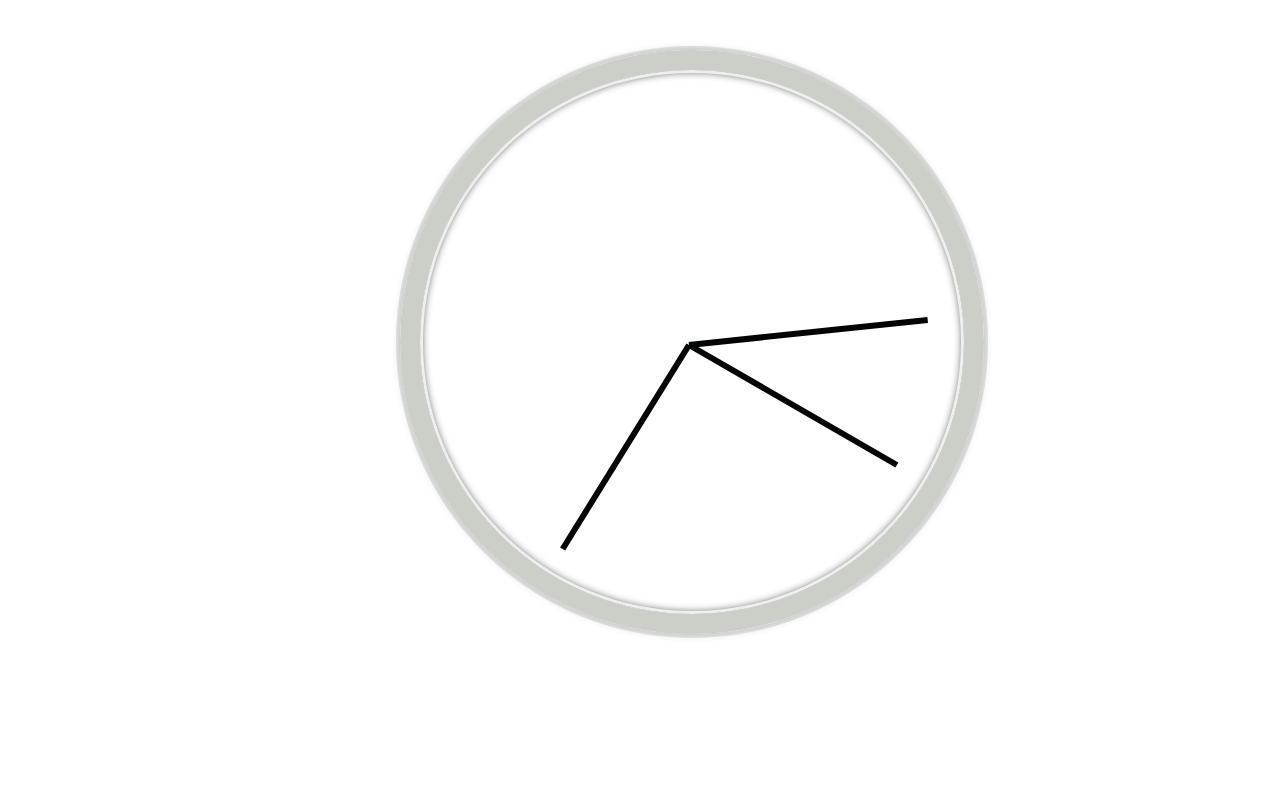
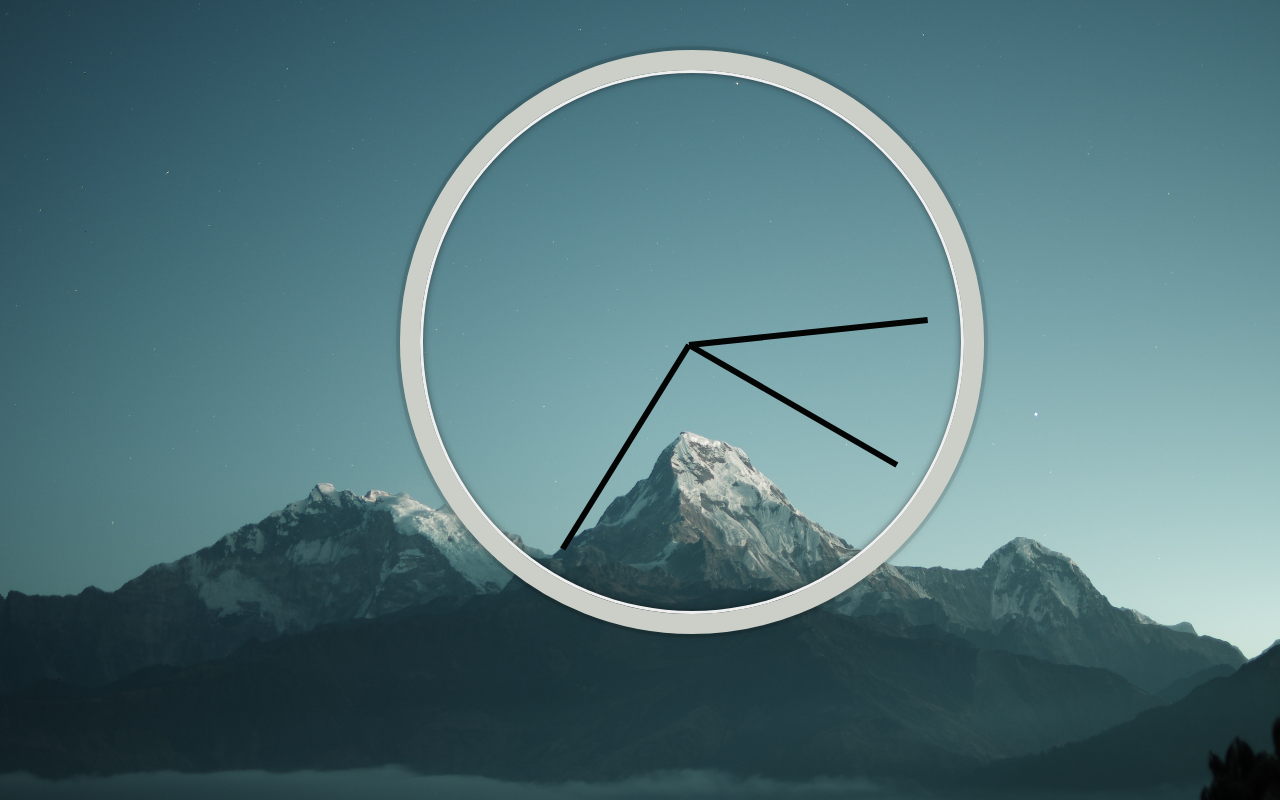
Before and after one commit to imJacobHicks/LearningJS, a plain HTML site: page AnalogClock/index.html in a window 1280 px wide. Drawn offline with Linux system fonts and the light colour scheme.

Commit message:
Update style.css

```diff
--- a/AnalogClock/style.css
+++ b/AnalogClock/style.css
@@ -1,5 +1,5 @@
 html {
-	background: url(./images/mountainBG.jpg);
+	background: url(mountainBG.jpg);
 	background-size: cover;
 	background-repeat: no-repeat;
 	text-align: center;
```
